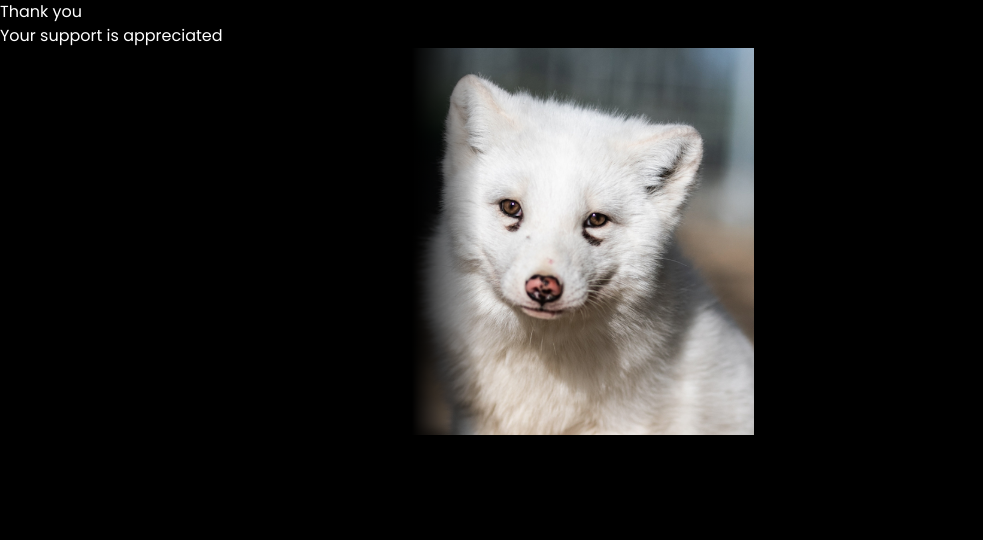
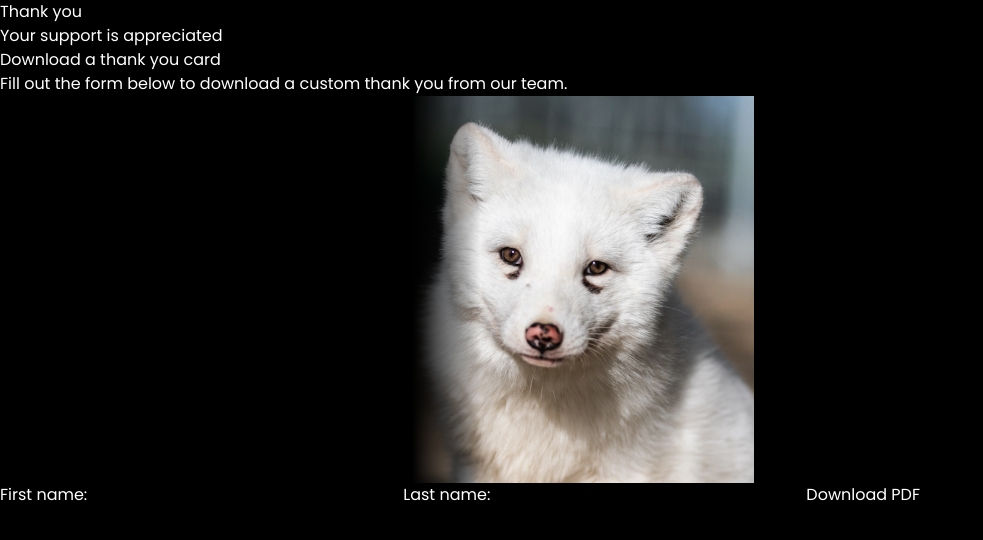
Before and after one commit to yvonnelutrinh/anima-thankyou, a Next.js app: page / in a window 1280 px wide. Shown: the top 540 px of the page, without its empty margins (0-983 px from the left). Built offline with nearby package versions, Linux system fonts and the light colour scheme.

Commit message:
add placeholder component structure

```diff
--- a/src/app/page.tsx
+++ b/src/app/page.tsx
@@ -1,17 +1,11 @@
-import Image from "next/image";
+import CustomPDFGenerator from "../components/CustomPDFGenerator";
 
 export default function Home() {
   return (
     <main>
       <h1>Thank you </h1>
       <p>Your support is appreciated</p>
-      <Image
-        src="/assets/arctic-fox.png"
-        alt="Portrait of an Arctic fox looking at the camera."
-        width={754}
-        height={387}
-        preload
-      />
+      <CustomPDFGenerator />
     </main>
   );
 }
--- /dev/null
+++ b/src/components/CustomPDFGenerator/index.tsx
@@ -0,0 +1,13 @@
+import ThankYouForm from "../ThankYouForm";
+import PDFPreview from "../PDFPreview";
+
+export default function CustomPDFGenerator() {
+  return (
+    <section>
+      <h2>Download a thank you card</h2>
+      <p>Fill out the form below to download a custom thank you from our team.</p>
+      <PDFPreview />
+      <ThankYouForm />
+    </section>
+  );
+}
--- /dev/null
+++ b/src/components/PDFPreview/index.tsx
@@ -0,0 +1,13 @@
+import Image from "next/image";
+
+export default function PDFPreview() {
+  return (
+    <Image
+      src="/assets/arctic-fox.png"
+      alt="Portrait of an Arctic fox looking at the camera."
+      width={754}
+      height={387}
+      preload
+    />
+  );
+}
--- /dev/null
+++ b/src/components/ThankYouForm/index.tsx
@@ -0,0 +1,15 @@
+export default function ThankYouForm() {
+  return (
+    <form action="">
+      <label>
+        First name:
+        <input type="text" />
+      </label>
+      <label>
+        Last name:
+        <input type="text" />
+      </label>
+      <button type="submit">Download PDF</button>
+    </form>
+  );
+}
```
